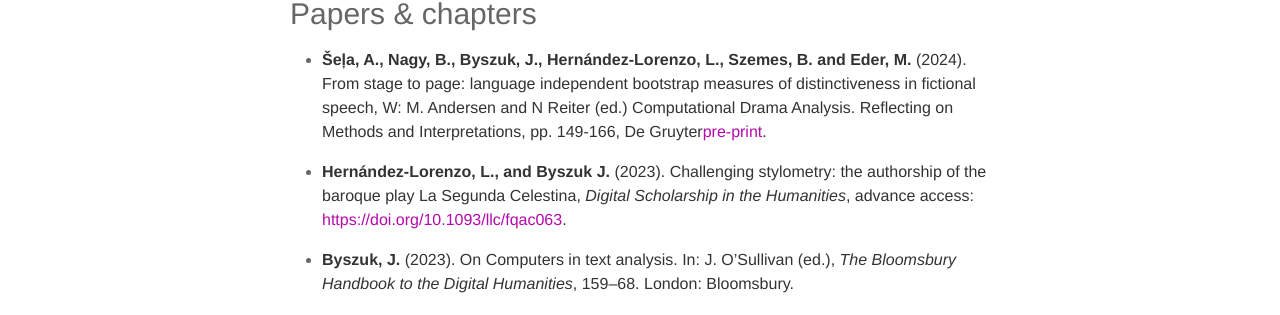
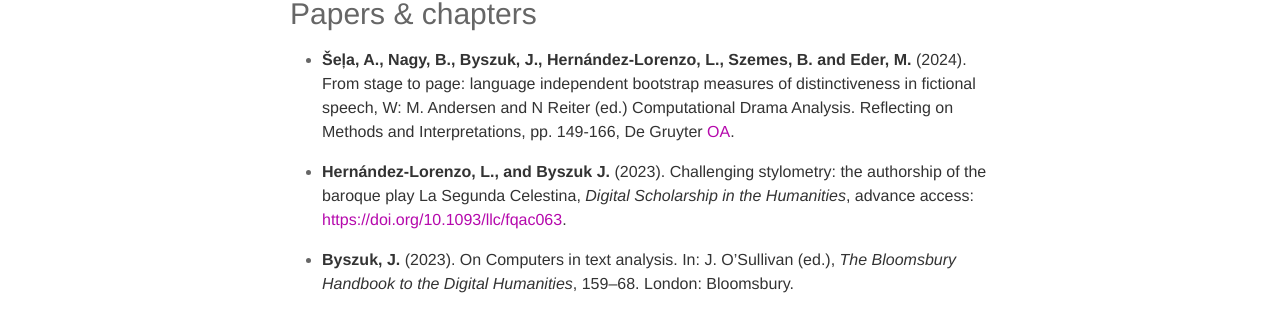
Before and after one commit to JoannaBy/JoannaBy.github.io, a Jekyll site: the page built from _pages/publications.md, in a window 1280 px wide and 900 px high. Shown: the part 391-706 px from the top of the window. Built offline with Jekyll 4.4.1, drawn with Linux system fonts in a browser that asks for light colours; nearby versions of some CDN libraries.

Commit message:
Update publications.md

```diff
--- a/_pages/publications.md
+++ b/_pages/publications.md
@@ -9,7 +9,7 @@ More recent information, as well as information in Polish, may be available on [
 ## Publications
 ### Papers & chapters
 
-* **Šeļa, A., Nagy, B., Byszuk, J., Hernández-Lorenzo, L., Szemes, B. and Eder, M.** (2024). From stage to page: language independent bootstrap measures of distinctiveness in fictional speech, W: M. Andersen and N Reiter (ed.) Computational Drama Analysis. Reflecting on Methods and Interpretations, pp. 149-166, De Gruyter[pre-print](https://arxiv.org/abs/2301.05659).
+* **Šeļa, A., Nagy, B., Byszuk, J., Hernández-Lorenzo, L., Szemes, B. and Eder, M.** (2024). From stage to page: language independent bootstrap measures of distinctiveness in fictional speech, W: M. Andersen and N Reiter (ed.) Computational Drama Analysis. Reflecting on Methods and Interpretations, pp. 149-166, De Gruyter [OA]([https://arxiv.org/abs/2301.05659](https://www.degruyterbrill.com/document/doi/10.1515/9783111071824-008/html)).
 
 * **Hernández-Lorenzo, L., and Byszuk J.** (2023). Challenging stylometry: the authorship of the baroque play La Segunda Celestina, _Digital Scholarship in the Humanities_, advance access: [https://doi.org/10.1093/llc/fqac063](https://doi.org/10.1093/llc/fqac063).
 
```
